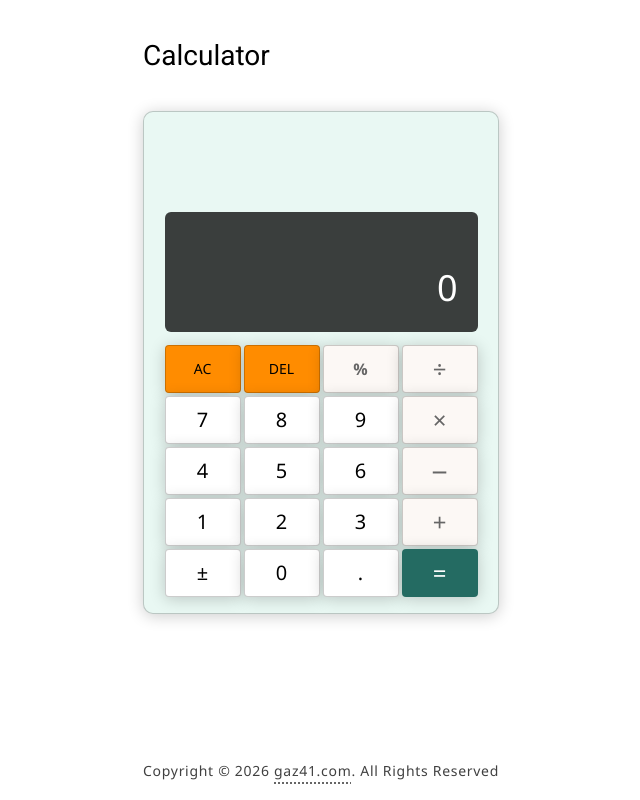
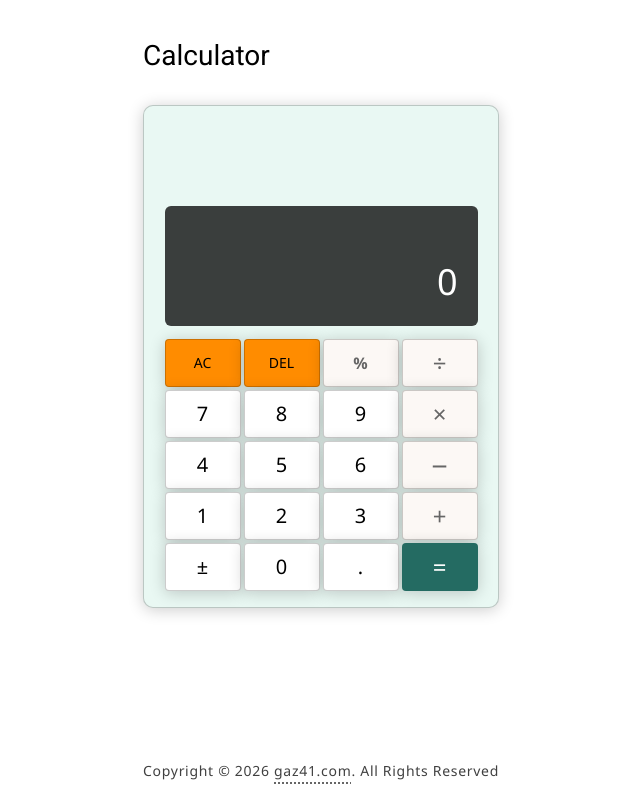
Before and after one commit to gaz41/calculator, a plain HTML site: page index.html in a window 1280 px wide. Shown: the whole page, without its empty margins (319-959 px from the left). Drawn offline with Linux system fonts and the light colour scheme.

Commit message:
updated error message

```diff
--- a/style.css
+++ b/style.css
@@ -44,7 +44,7 @@ h1 {
   font-family: var(--font2);
   font-size: 28px;
   color: var(--color1);
-  padding: 20px 0;
+  padding: 20px 0 14px 0;
 }
 
 .calculator-grid {
@@ -177,7 +177,7 @@ button[data-equals]:active {
 
 #error-message {
   color: var(--color1);
-  padding-top: 50px;
+  padding-top: 24px;
   text-align: center;
 }
 
```
